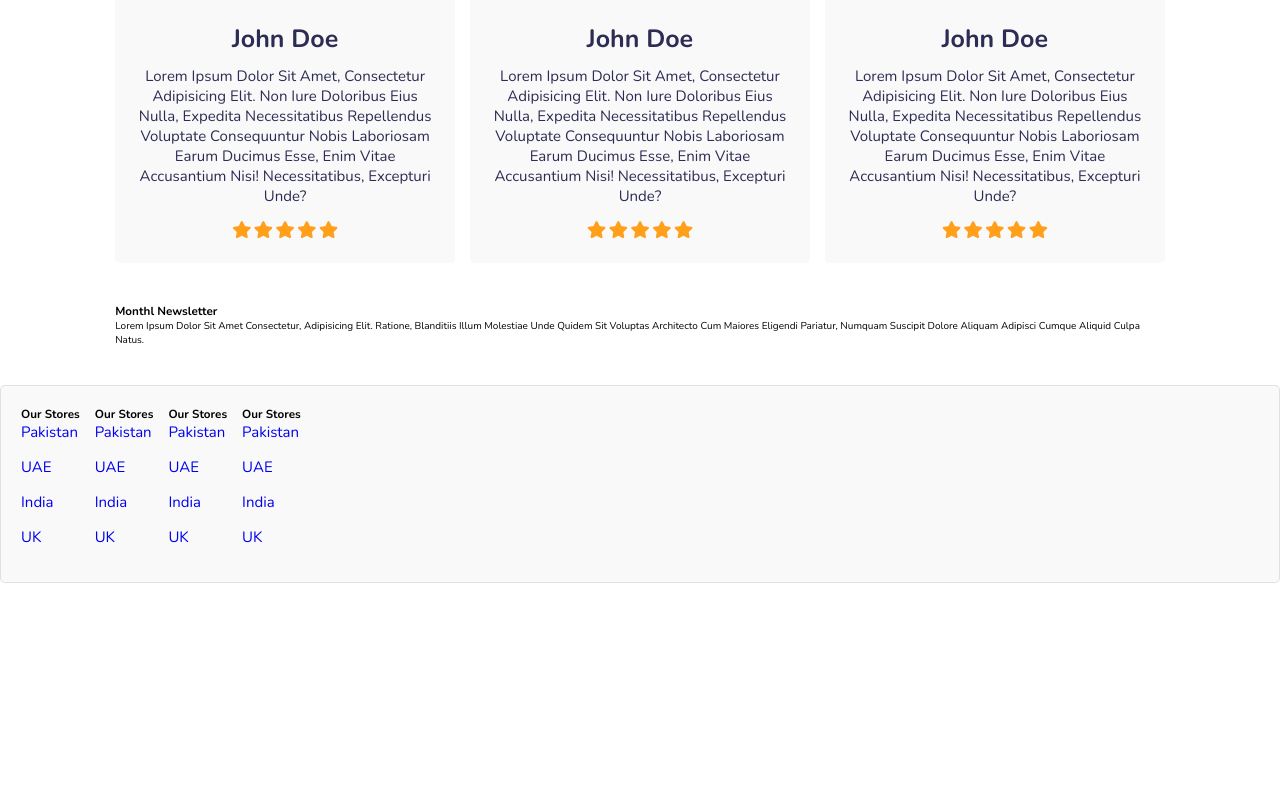
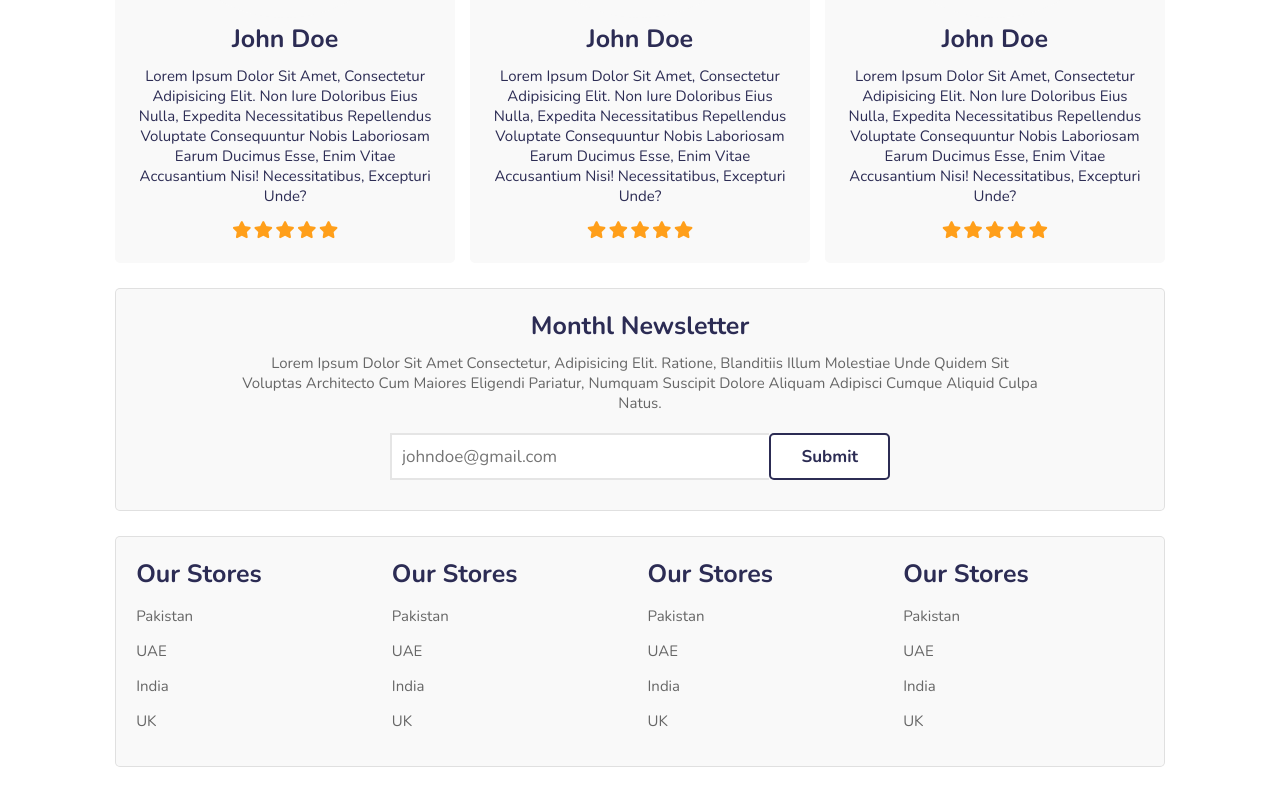
Before and after one commit to Alwaz/e-comerce-front-end, a plain HTML site: page index.html in a window 1280 px wide. Shown: the part 3681-4468 px from the top of the page. Before the commit the page ends 4264 px from the top, so only its background shows below. Drawn offline with nearby package versions, Linux system fonts and the light colour scheme.

Commit message:
footer complete

```diff
--- a/index.html
+++ b/index.html
@@ -382,14 +382,17 @@
 
 
     <!-- Newsletter section -->
-    <section id="newsletter">
+    <section id="newsletter" class="newsletter">
         <div class="content">
+
             <h3>Monthl Newsletter</h3>
+
             <p>Lorem ipsum dolor sit amet consectetur, adipisicing elit. Ratione, blanditiis illum molestiae unde quidem
                 sit voluptas architecto cum maiores eligendi pariatur, numquam suscipit dolore aliquam adipisci cumque
                 aliquid culpa natus.</p>
             <form>
-                <input type="email" class="">
+                <input type="email" placeholder="johndoe@gmail.com" class="box">
+                <input type="submit" class="btn">
             </form>
         </div>
     </section>
@@ -397,7 +400,7 @@
 
 
     <!-- footer section -->
-    <footer>
+    <section class="footer">
         <div class="box_container">
             <div class="box">
                 <h3>Our Stores</h3>
@@ -435,7 +438,7 @@
 
 
         </div>
-    </footer>
+    </section>
 
 
 
--- a/style.css
+++ b/style.css
@@ -454,28 +454,62 @@ header .icons a:hover {
   border: 0.1rem solid rgba(0, 0, 0, 0.1);
 }
 
+.newsletter .content h3 {
+  font-size: 2.5rem;
+  color: var(--black);
+}
+
+.newsletter .content p {
+  font-size: 1.5rem;
+  color: #666;
+  margin: 1rem auto;
+  max-width: 80rem;
+}
+
+.newsletter .content form {
+  margin: 1rem auto;
+  max-width: 50rem;
+  display: flex;
+}
+
 .newsletter .content form .box {
   width: 100%;
   font-size: 1.7rem;
   text-transform: none;
   color: #333;
   padding: 1rem;
+  border: 0.2rem solid rgba(0, 0, 0, 0.1);
+  border-right: none;
+  margin-top: 1rem;
 }
 
 /* footer stling */
 
-footer > .box_container {
+.footer > .box_container {
   border-radius: 0.5rem;
   border: 0.1rem solid rgba(0, 0, 0, 0.1);
   background: #f9f9f9;
   padding: 2rem;
   display: flex;
+  justify-content: center;
+  align-items: center;
   flex-wrap: wrap;
   gap: 1.5rem;
 }
 
-footer > .box_container .box a {
+.footer > .box_container .box {
+  flex: 1 1 20rem;
+}
+
+.footer > .box_container .box h3 {
+  color: var(--black);
+  font-size: 2.5rem;
+  padding-bottom: 1.5rem;
+}
+
+.footer > .box_container .box a {
   font-size: 1.5rem;
+  color: #666;
   padding-bottom: 1.5rem;
   display: block;
 }
```
